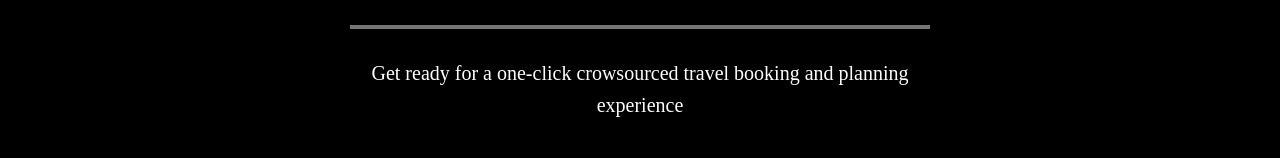
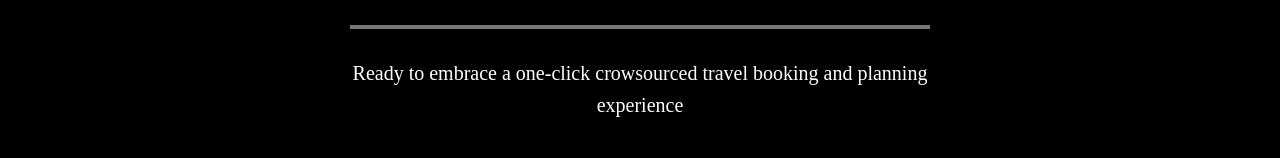
Before and after one commit to thewaylo/partners, a plain HTML site: page index.html in a window 1280 px wide. Shown: the part 311-469 px from the top of the page. Drawn offline with nearby package versions, Linux system fonts and the light colour scheme; a web font is replaced by a local one.

Commit message:
Update index.html

```diff
--- a/index.html
+++ b/index.html
@@ -42,7 +42,7 @@
                     <p style="font-size: 26px;text-align: center;font-family : Arimo">Hate the hassle of booking and planning travel?</p>
                     <p style="text-align: center;">
                       <img src="./res/clean-hr.png" alt="" class="clean-hr insert--image wrap-off-align-center">
-                      <span style="font-size: 20px;font-family : Arvo">Get ready for a one-click crowsourced travel booking and planning experience</span>
+                      <span style="font-size: 20px;font-family : Arvo">Ready to embrace a one-click crowsourced travel booking and planning experience</span>
                     </p>
                   </div>
                 </div>
```
